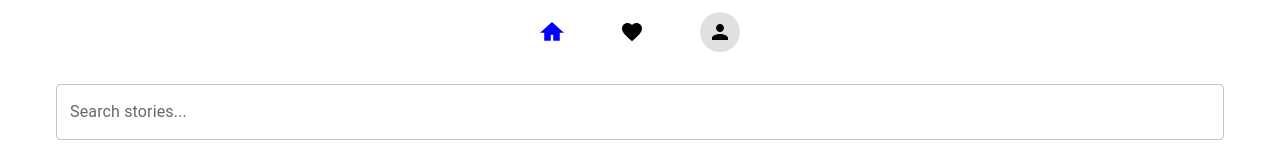
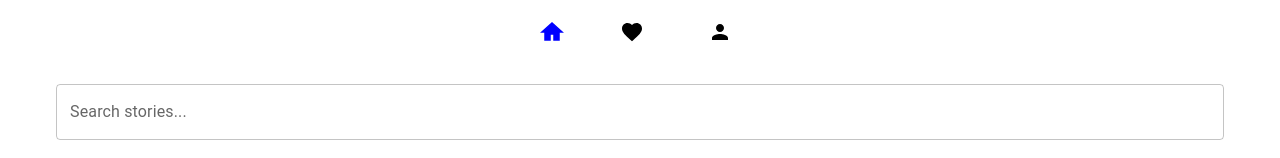
Before and after one commit to YeMyat144/talentwist, a React (Vite) app: page /#/home in a window 1280 px wide. Shown: the top 158 px of the page. Built offline with nearby package versions, Linux system fonts and the light colour scheme.

Commit message:
Refactor Header component to update navigation links and improve styling

```diff
--- a/src/components/Header.jsx
+++ b/src/components/Header.jsx
@@ -63,17 +63,28 @@ export default function Header({ avatar }) {
               {avatar ? (
                 <Avatar
                   sx={{
-                    border: currentPath === "/profile" ? `2px solid ${theme.palette.error.main}` : "none",
-                    bgcolor: clickedIcons.profile ? theme.palette.primary.main : "inherit",
+                    color: clickedIcons.profile
+                      ? theme.palette.primary.main
+                      : currentPath === "/profile"
+                      ? theme.palette.error.main
+                      : "#000",
+                    stroke: currentPath === "/profile" ? theme.palette.error.main : "none",
+                    strokeWidth: currentPath === "/profile" ? "1.5" : "0",
+                    backgroundColor: "transparent", // Remove grey background
                   }}
                   src={avatar}
                 />
               ) : (
                 <Avatar
                   sx={{
-                    border: currentPath === "/profile" ? `2px solid ${theme.palette.error.main}` : "none",
-                    bgcolor: clickedIcons.profile ? theme.palette.primary.main : theme.palette.grey[300],
-                    color: "#000",
+                    color: clickedIcons.profile
+                      ? theme.palette.primary.main
+                      : currentPath === "/profile"
+                      ? theme.palette.error.main
+                      : "#000",
+                    stroke: currentPath === "/profile" ? theme.palette.error.main : "none",
+                    strokeWidth: currentPath === "/profile" ? "1.5" : "0",
+                    backgroundColor: "transparent", // Remove grey background
                   }}
                 >
                   <PersonIcon />
```
